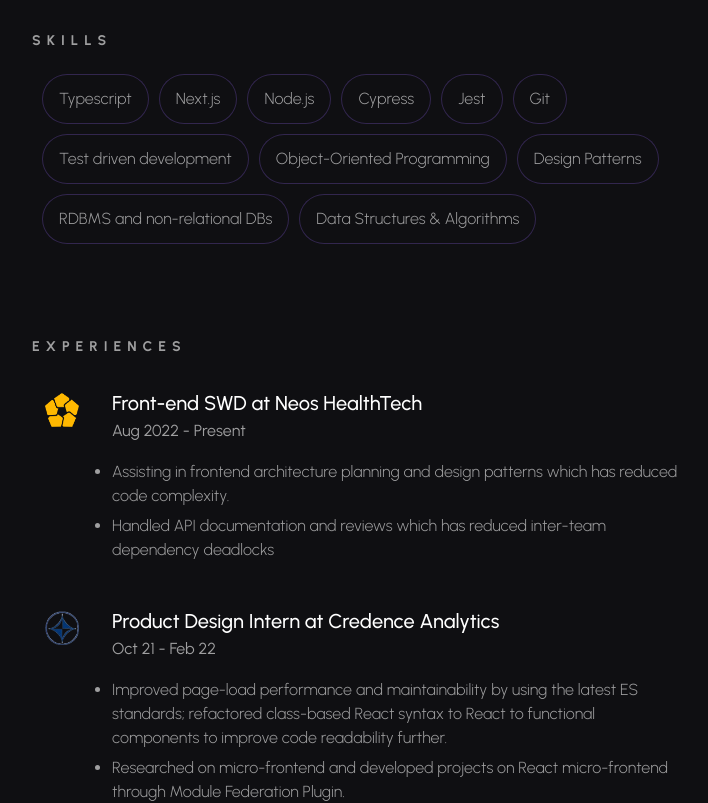
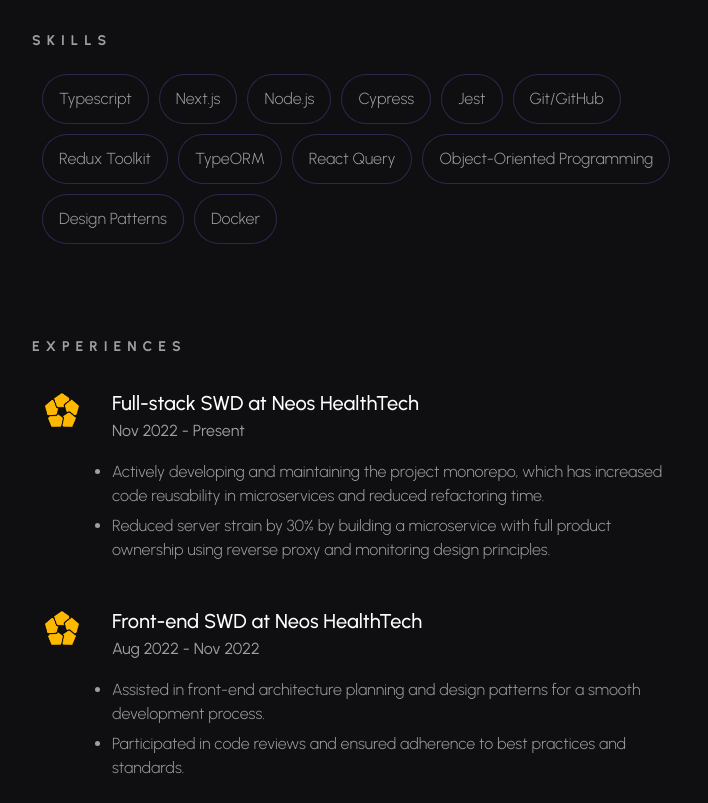
Before and after one commit to mr-sonalia/portfolio, a Next.js app: page / in a window 1280 px wide. Shown: the part 802-1605 px from the top of the page, without its empty margins (280-988 px from the left). Built offline with nearby package versions, Linux system fonts and the light colour scheme.

Commit message:
Updated metadata

```diff
--- a/meta/experiences.ts
+++ b/meta/experiences.ts
@@ -7,31 +7,40 @@
 }[] = [
 	{
 		id: 0,
-		roleAndCompany: "Front-end SWD at Neos HealthTech",
-		duration: "Aug 2022 - Present",
+		roleAndCompany: "Full-stack SWD at Neos HealthTech",
+		duration: "Nov 2022 - Present",
 		description: [
-			"Assisting in frontend architecture planning and design patterns which has reduced code complexity.",
-			"Handled API documentation and reviews which has reduced inter-team dependency deadlocks",
+			"Actively developing and maintaining the project monorepo, which has increased code reusability in microservices and reduced refactoring time.",
+			"Reduced server strain by 30% by building a microservice with full product ownership using reverse proxy and monitoring design principles.",
 		],
 		companyLogo: "/neos-logo.png",
 	},
 	{
 		id: 1,
+		roleAndCompany: "Front-end SWD at Neos HealthTech",
+		duration: "Aug 2022 - Nov 2022",
+		description: [
+			"Assisted in front-end architecture planning and design patterns for a smooth development process.",
+			"Participated in code reviews and ensured adherence to best practices and standards.",
+		],
+		companyLogo: "/neos-logo.png",
+	},
+	{
+		id: 2,
 		roleAndCompany: "Product Design Intern at Credence Analytics",
 		duration: "Oct 21 - Feb 22",
 		description: [
-			"Improved page-load performance and maintainability by using the latest ES standards; refactored class-based React syntax to React to functional components to improve code readability further.",
+			"Improved page-load performance and maintainability by using the latest ES standards.",
 			"Researched on micro-frontend and developed projects on React micro-frontend through Module Federation Plugin.",
 		],
 		companyLogo: "/credence-logo.png",
 	},
 	{
-		id: 2,
+		id: 3,
 		roleAndCompany: "Front-end Developer Intern at Excellis IT",
 		duration: "Mar 2021 - May 2021",
 		description: [
-			"Developed static, responsive, and scalable front-end for websites.",
-			"Assisted in optimizing HTML rendering time by reducing jQuery dependency and improve development speed by favouring SCSS over CSS.",
+			"Developed static and responsive front-end pages for websites.",
 			"Tested UIs for maintainability, compatibility, and performance on old/slow computers using Chrome and Firefox browser dev tools.",
 		],
 		companyLogo: "/excellis-logo.png",
--- a/meta/skills.ts
+++ b/meta/skills.ts
@@ -4,10 +4,11 @@
 	{ id: 2, skill: "Node.js" },
 	{ id: 3, skill: "Cypress" },
 	{ id: 4, skill: "Jest" },
-	{ id: 5, skill: "Git" },
-	{ id: 6, skill: "Test driven development" },
-	{ id: 8, skill: "Object-Oriented Programming" },
-	{ id: 7, skill: "Design Patterns" },
-	{ id: 9, skill: "RDBMS and non-relational DBs" },
-	{ id: 10, skill: "Data Structures & Algorithms" },
+	{ id: 5, skill: "Git/GitHub" },
+	{ id: 6, skill: "Redux Toolkit" },
+	{ id: 7, skill: "TypeORM" },
+	{ id: 8, skill: "React Query" },
+	{ id: 9, skill: "Object-Oriented Programming" },
+	{ id: 10, skill: "Design Patterns" },
+	{ id: 11, skill: "Docker" },
 ];
--- a/meta/urls.ts
+++ b/meta/urls.ts
@@ -27,7 +27,7 @@
 	{
 		key: 3,
 		name: "My Resume",
-		url: "https://docs.google.com/document/d/1EyJmEWw7su__hOfFPG7cJCyl7ALw6e4U_DiBiItQWLg/edit?usp=sharing",
+		url: "https://docs.google.com/document/d/1tlF579BJ-1orBawwig7kHkgoyvqzgvFix_B0W1duP8Q/edit?usp=sharing",
 		icon: ResumeIcon,
 	},
 ];
```
